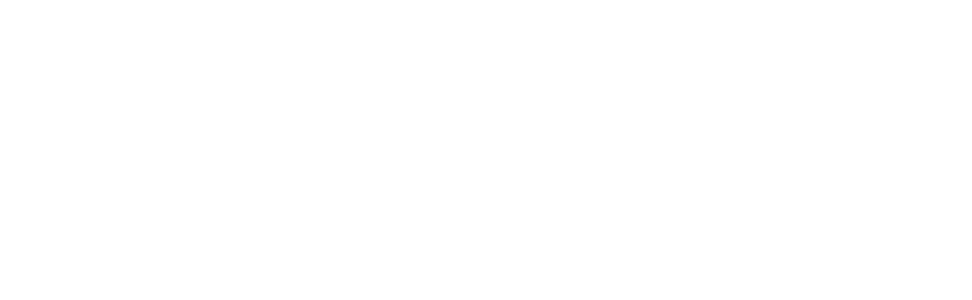
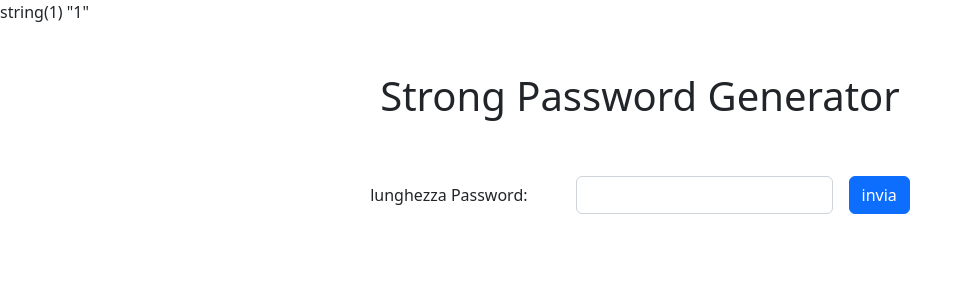
Before and after one commit to andreaa21/php-strong-password-generator, a PHP site: page /?length=1 in a window 1280 px wide. Before the commit the part shown is empty. Shown: the top 300 px of the page, without its empty margins (0-972 px from the left). Run offline with PHP 8.4, Linux system fonts and the light colour scheme.

Commit message:
add form

```diff
--- a/index.php
+++ b/index.php
@@ -17,6 +17,10 @@ Dare all’utente anche la possibilità di permettere o meno la ripetizione di c
 
 
 
+$psw_length = $_GET['length'];
+var_dump($psw_length);
+
+
 ?>
 
 <!DOCTYPE html>
@@ -26,11 +30,43 @@ Dare all’utente anche la possibilità di permettere o meno la ripetizione di c
     <meta charset="UTF-8">
     <meta http-equiv="X-UA-Compatible" content="IE=edge">
     <meta name="viewport" content="width=device-width, initial-scale=1.0">
+
+    <link rel='stylesheet' href='https://cdnjs.cloudflare.com/ajax/libs/bootstrap/5.2.3/css/bootstrap.min.css' integrity='sha512-SbiR/eusphKoMVVXysTKG/7VseWii+Y3FdHrt0EpKgpToZeemhqHeZeLWLhJutz/2ut2Vw1uQEj2MbRF+TVBUA==' crossorigin='anonymous' />
+
     <title>Strong Password Generator</title>
 </head>
 
 <body>
 
+    <div class="container">
+        <div class="row mt-5">
+            <div class="col text-center">
+                <h1>
+                    Strong Password Generator
+                </h1>
+            </div>
+        </div>
+        <div class="row">
+            <div class="col d-flex justify-content-center p-5">
+                <div class="text me-5 d-flex align-items-center h-100">
+                    <p>
+                        lunghezza Password:
+                    </p>
+                </div>
+                <form class="d-flex" action="<?php echo $_SERVER['PHP_SELF'] ?>" method="GET">
+                    <input type="number" class="form-control" name="length">
+                    <div class="ms-3">
+                        <button class="btn btn-primary" type="submit">
+                            invia
+                        </button>
+                    </div>
+                </form>
+
+            </div>
+        </div>
+    </div>
+
+
 </body>
 
 </html>
```
